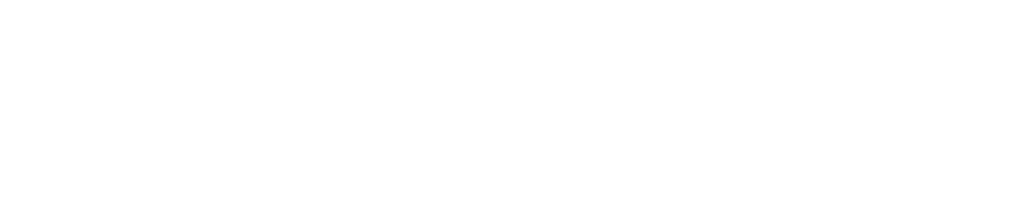
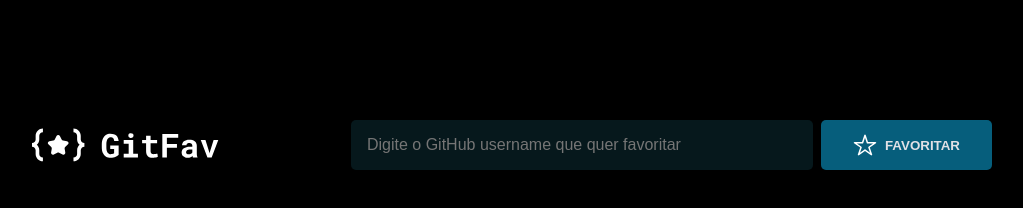
Before and after one commit to Felipe-Borba/git-fav, a website: page index.html in a window 1280 px wide. Shown: the whole page, without its empty margins (128-1151 px from the left). Drawn offline with Linux system fonts and the light colour scheme.

Commit message:
add nav style

```diff
--- a/index.html
+++ b/index.html
@@ -12,9 +12,36 @@
       href="https://fonts.googleapis.com/css2?family=Roboto:wght@400;700&display=swap"
       rel="stylesheet"
     />
-    <link rel="stylesheet" href="style.css">
+    <link rel="stylesheet" href="style.css" />
 
     <title>GitFav</title>
   </head>
-  <body></body>
+  <body>
+    <nav>
+      <img src="./assets/Gitfav.svg" alt="Logotipo da Git fav" />
+
+      <form>
+        <label for="input-search" class="sr-only">Usuário do Github</label>
+        <input type="text" id="input-search" placeholder="Digite o GitHub username que quer favoritar" />
+        <button type="submit">
+          <svg
+            width="24"
+            height="24"
+            viewBox="0 0 24 24"
+            fill="none"
+            xmlns="http://www.w3.org/2000/svg"
+          >
+            <path
+              fill-rule="evenodd"
+              clip-rule="evenodd"
+              d="M12 1.5C12.3249 1.5 12.6128 1.70919 12.7133 2.01819L14.9824 9H22.5C22.8287 9 23.1191 9.21402 23.2164 9.52798C23.3137 9.84193 23.1952 10.1827 22.9241 10.3685L16.8295 14.5477L19.1794 21.5102C19.2837 21.8193 19.1762 22.1605 18.9134 22.354C18.6506 22.5474 18.2929 22.5488 18.0287 22.3573L12 17.9887L5.97133 22.3573C5.70709 22.5488 5.34938 22.5474 5.0866 22.354C4.82381 22.1605 4.71628 21.8193 4.82063 21.5102L7.17046 14.5477L1.07585 10.3685C0.804769 10.1827 0.686309 9.84193 0.783612 9.52798C0.880915 9.21402 1.17131 9 1.49999 9H9.01763L11.2867 2.01819C11.3871 1.70919 11.6751 1.5 12 1.5ZM12 4.67651L10.2758 9.98181C10.1753 10.2908 9.88739 10.5 9.56249 10.5H3.91994L8.48664 13.6315C8.76343 13.8213 8.88044 14.1718 8.77311 14.4898L6.99287 19.7646L11.5599 16.4552C11.8225 16.2649 12.1775 16.2649 12.4401 16.4552L17.0071 19.7646L15.2269 14.4898C15.1196 14.1718 15.2366 13.8213 15.5133 13.6315L20.08 10.5H14.4375C14.1126 10.5 13.8246 10.2908 13.7242 9.98181L12 4.67651Z"
+            />
+          </svg>
+          <span>FAVORITAR</span>
+        </button>
+      </form>
+    </nav>
+
+    <main></main>
+  </body>
 </html>
--- a/style.css
+++ b/style.css
@@ -5,8 +5,80 @@
 }
 
 :root {
+  font-family: var(--ff-primary);
+  color: var(--text-color);
   font-size: 62.5%;
 
-  --ff-primary: 'Roboto', sans-serif;
-  --text-color: #E1E1E6;
+  --ff-primary: "Roboto", sans-serif;
+  --text-color: #e1e1e6;
 }
+
+.sr-only {
+  position: absolute;
+  width: 1px;
+  height: 1px;
+  padding: 0;
+  margin: -1px;
+  overflow: hidden;
+  clip: rect(0, 0, 0, 0);
+  white-space: nowrap;
+  border-width: 0;
+}
+
+body {
+  background: black;
+  margin: 12rem 16rem;
+  height: 74.4vh;
+}
+
+nav {
+  display: flex;
+  justify-content: space-between;
+}
+
+form {
+  display: flex;
+  flex-direction: row;
+  gap: 8px;
+}
+
+button {
+  display: flex;
+  flex-direction: row;
+  align-items: center;
+  gap: 8px;
+
+  background: #065e7c;
+  border: none;
+  border-radius: 5px;
+  cursor: pointer;
+
+  padding: 1.2rem 3.2rem;
+
+  color: var(--text-color);
+  font-weight: 700;
+}
+
+button:hover {
+  color: #065e7c;
+  background: white;
+}
+
+button:hover svg {
+  fill: #065e7c;
+}
+
+svg {
+  fill: white;
+}
+
+input {
+  padding: 1.6rem;
+
+  font-size: 1.6rem;
+  border-radius: 5px;
+  border: none;
+  background: #06181C;
+
+  width: 46.2rem;
+}
```
